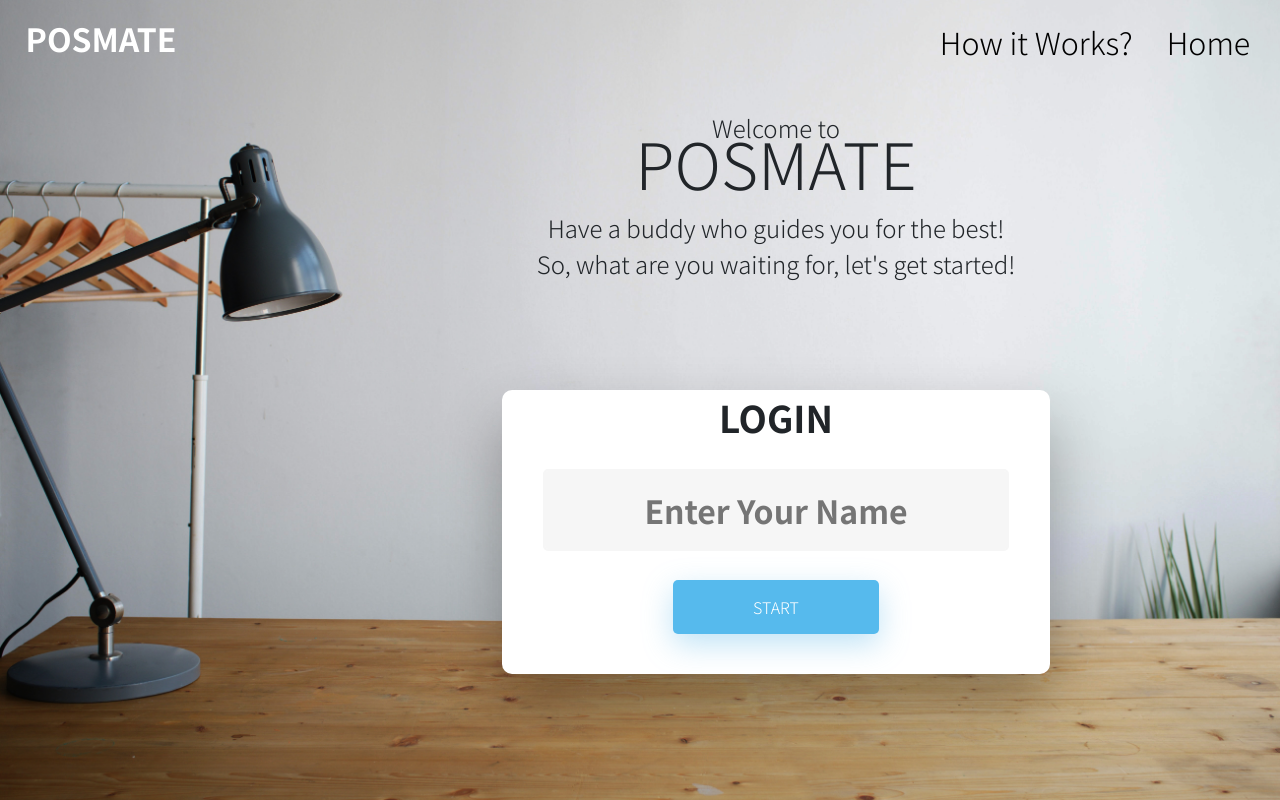
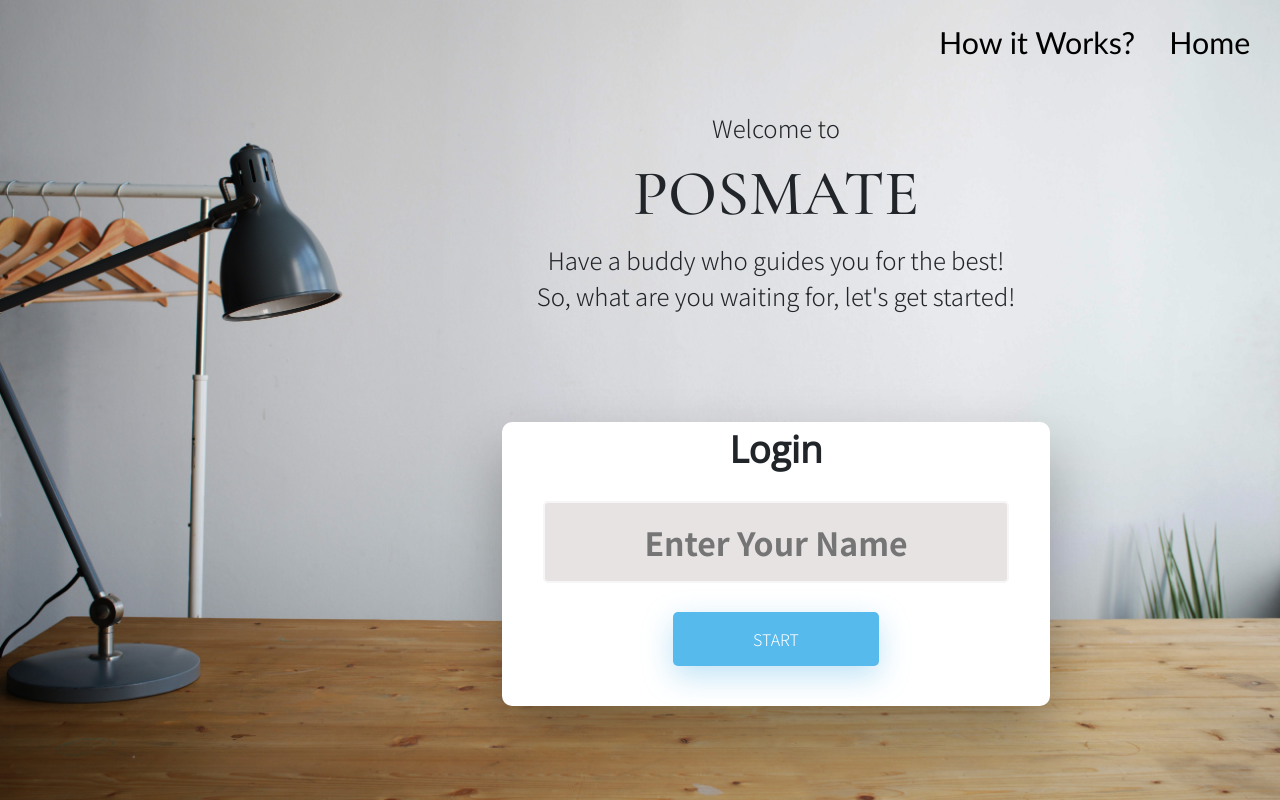
Before and after one commit to Garvit9000c/PosMate, a Flask app: page /home in a window 1280 px wide. Run offline with Flask 2, Linux system fonts and the light colour scheme; style sheets or scripts are compiled from the project's sources; some libraries are stand-ins or nearby versions; some web fonts are replaced.

Commit message:
again home

```diff
--- a/static/styles/home.css
+++ b/static/styles/home.css
@@ -12,7 +12,6 @@
 
 .main{
     background-image: url("/static/p23.jpg");
-    /*background-image: linear-gradient(to bottom, #b6e2bc 0%, #ffffff 99%); */
     background-color: #cccccc;
     height: 50rem;
     background-position: center;
@@ -30,18 +29,12 @@ header {
     position: sticky;
     top: -10px;
     z-index: 5;
-
-    /* background-color: rgba(219, 217, 217, 0.438); */
-    /* background-image: linear-gradient(to bottom right, rgb(185 186 190), rgb(241 244 245)); */
-
-    /* border-bottom: 2px solid rgba(56, 55, 53, 0.377);
-    box-shadow:0 12px 12px 0 rgba(233, 230, 230, 0.363) ; */
-
 }
 
 #logo {
     font-family: 'Noto Sans JP';
     margin-bottom: .5rem;
+    visibility: hidden;
     color:#ffffff;
     font-size: 2rem;
     line-height: 1.1;
@@ -51,40 +44,40 @@ header {
 }
 
 #hm {
-    font-family:'Noto Sans JP';
+    font-family:'Trebuchet MS', 'Lucida Sans Unicode', 'Lucida Grande', 'Lucida Sans', Arial, sans-serif;
     font-size: 1.9rem;
     color: rgb(0, 0, 0);
     border: 1px solid rgba(255, 255, 255, 0);
     border-radius: 0.8rem;
-    /* background-color: white; */
     cursor: pointer;
     transition: all 50ms ease-in-out;
 }
 
 #hm:hover {
-    background-color: rgba(233, 230, 230, 0.363);
-    color: white;
+    background-color: rgba(59, 59, 59, 0.103);
+
+
 }
 #hw {
-    font-family: 'Noto Sans JP';
+    font-family:'Trebuchet MS', 'Lucida Sans Unicode', 'Lucida Grande', 'Lucida Sans', Arial, sans-serif;
     font-size: 1.9rem;
     color: rgb(0, 0, 0);
+    font-weight: 200;
     border: 1px solid rgba(255, 255, 255, 0);
+    cursor: pointer;
+    padding: 0.2rem;
     border-radius: 0.8rem;
-    /* background-color: white; */
-    right: 10.3rem;
-    cursor: pointer;
+    margin-right: 0.8rem;
     transition: all 50ms ease-in-out;
 }
 
 #hw:hover {
-    background-color: rgba(233, 230, 230, 0.363);
-    color: white;
+    background-color: rgba(59, 59, 59, 0.103);
+
 }
 
 
 .container {
-
     display: flex;
     flex-direction: row;
     max-width: inherit;
@@ -116,7 +109,13 @@ header {
 span {
     font-size: 2rem;
 }
-
+#icon {
+    font-size: 2.3rem;
+    font-family: 'Open Sans', sans-serif;
+    font-weight: 900;
+    width: 60%;
+    font-weight: 700;
+}
 #login {
     margin-top: 1.5rem;
     margin-bottom: 1.5rem;
@@ -128,8 +127,8 @@ span {
 
 #first {
     opacity: 0;
-    font-family: 'Noto Sans JP';
-    margin-top: 2.0rem;
+    font-family: 'Cormorant Garamond';
+    margin-top: 4.0rem;
     font-size: 5rem;
     position: relative;
     display: block;
@@ -207,14 +206,6 @@ span {
     border-radius: 0 0 10px 10px;
 }
 
-h2.inactive {
-    color: #cccccc;
-}
-
-h2.active {
-    color: #0d0d0d;
-    border-bottom: 2px solid #5fbae9;
-}
 
 input[type=button],
 input[type=submit],
@@ -257,7 +248,7 @@ input[type=reset]:active {
 }
 
 input[type=text] {
-    background-color: #f6f6f6;
+    background-color: #e7e3e3;
     border: none;
     color: #0d0d0d;
     padding: 15px 32px;
@@ -412,11 +403,7 @@ input[type=text]:placeholder {
     outline: none;
 }
 
-#icon {
-    font-size: 2.3rem;
-    width: 60%;
-    font-weight: 700;
-}
+
 
  @media only screen and (max-width: 2735px) {
     img {
--- a/static/styles/loading.less
+++ /dev/null
@@ -1,4 +0,0 @@
-@primary-color: red;
-body{
-    background: @primary-color;
-}
--- a/static/styles/work.css
+++ b/static/styles/work.css
@@ -21,7 +21,7 @@
     position: relative;
 }
 #logo{
-  visibility: visible;
+  visibility: none;
 }
 
 video {
--- a/templates/home.html
+++ b/templates/home.html
@@ -11,12 +11,14 @@
 <link href="https://fonts.googleapis.com/css2?family=Mate+SC&family=Noto+Sans+JP:wght@700&display=swap" rel="stylesheet">
 
 <link href="https://fonts.googleapis.com/css2?family=Cormorant+Garamond:wght@500&display=swap" rel="stylesheet">
+
+<link href="https://fonts.googleapis.com/css2?family=Open+Sans:wght@300&display=swap" rel="stylesheet">
 {% endblock head %}
 <body>
 {% block home_body %}
     <div class="container">
         <div>
-            <!-- <img src={{url_for('static', filename='p.jpg' )}} alt="#"> -->
+
         </div>
         <div class="lpage">
            <div  class ="t">
@@ -38,11 +40,11 @@
 
                     <!-- Icon -->
                     <div class="fadeIn first">
-                        <span id="icon"> LOGIN </span>
+                        <span id="icon"> Login </span>
                     </div>
 
                     <!-- Login Form -->
-                    <form action="/" name="myForm" onsubmit="return validateForm()" method="post" required>
+                    <form action="/home" name="myForm" onsubmit="return validateForm()" method="post" required>
                         <input type="text" id="login" class="fadeIn second" name="login"
                             placeholder="Enter Your Name">
 
```
